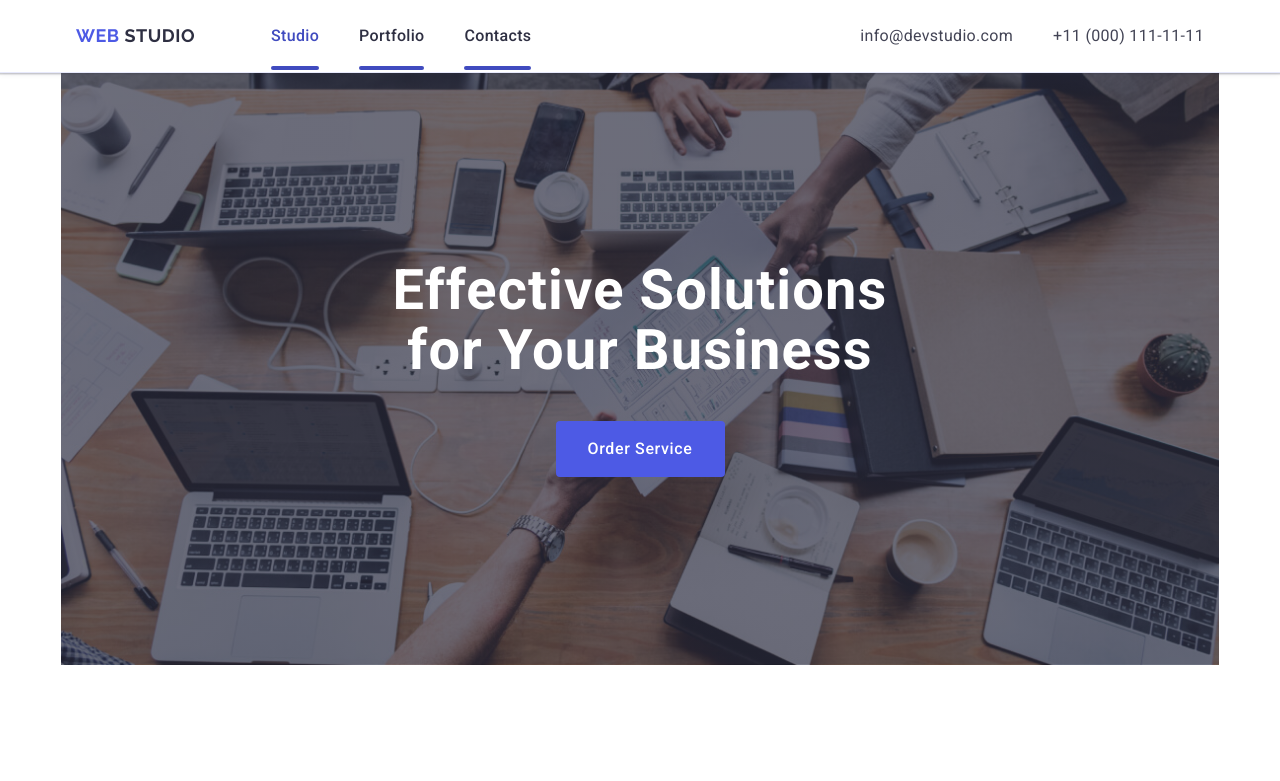
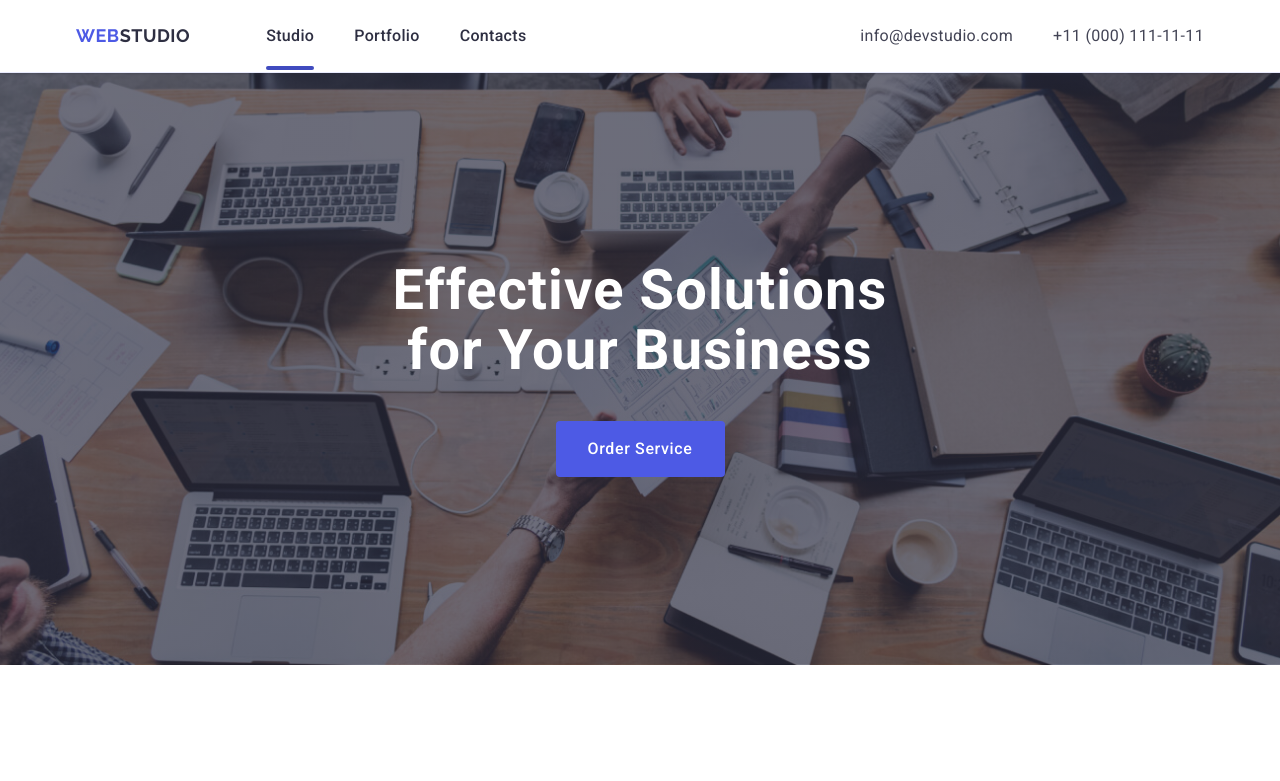
Before and after one commit to Kopychyn/goit-markup-hw-04, a plain HTML site: page index.html in a window 1280 px wide. Shown: the top 781 px of the page. Drawn offline with nearby package versions, Linux system fonts and the light colour scheme.

Commit message:
last-edits-herro

```diff
--- a/css/styles.css
+++ b/css/styles.css
@@ -130,16 +130,12 @@ button {
 	color: #2E2F42;
 }
 
-.current {
-	color: #404bbf;
-}
-
 .menu-link:hover,
 .menu-link:focus {
 	color: #404BBF;
 }
 
-.menu-link::after {
+.current::after {
 	content: '';
 	position: absolute;
 	left: 0;
@@ -192,7 +188,6 @@ button {
 	background-repeat: no-repeat;
 	background-size: cover;
 	padding: 188px 0;
-	max-width: 1440px;
 }
 
 .main-herro-box {
--- a/index.html
+++ b/index.html
@@ -31,7 +31,7 @@
       <div class="main-header-box container">
         <nav class="main-navigations">
           <a class="logotype underscore" href="./index.html">
-            WEB <span class="logotype-studio">Studio</span>
+            WEB<span class="logotype-studio">Studio</span>
           </a>
           <ul class="menu dot-list">
             <li class="menu-item">
@@ -73,8 +73,8 @@
     </header>
     <main class="main-content">
       <!-- HERRO -->
-      <section class="main-herro-section container">
-        <div class="main-herro-box container">
+      <section class="main-herro-section">
+        <div class="main-herro-box">
           <h1 class="main-herro-content">
             Effective Solutions for Your Business
           </h1>
```
